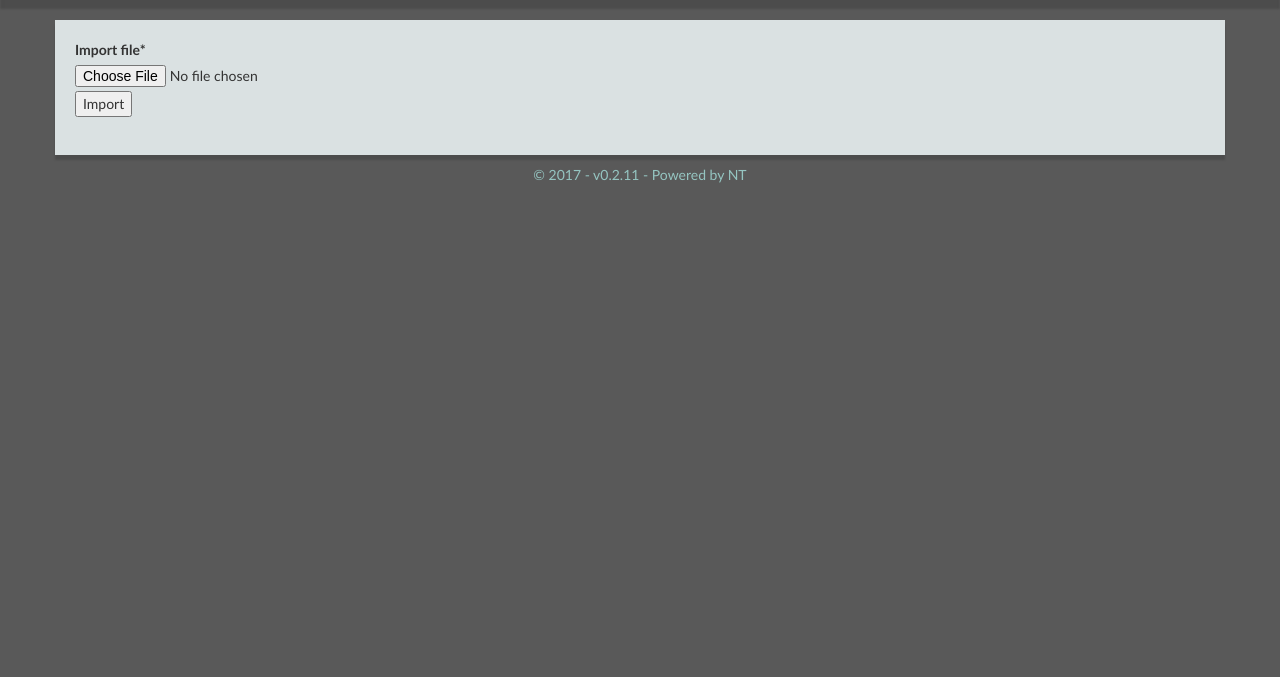
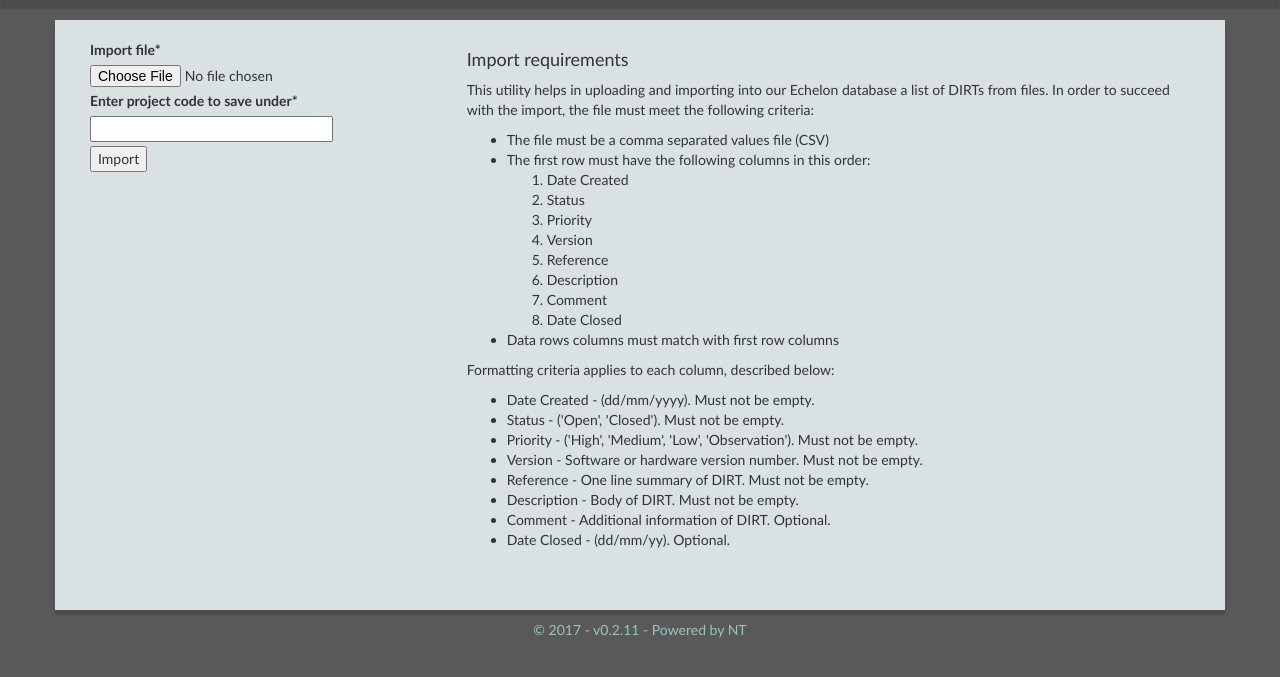
Before and after one commit to nevtum/hivemind, a Django app: page /dirts/import/ in a window 1280 px wide. Shown: the part 51-728 px from the top of the page. Run offline with Django 3.2, Linux system fonts and the light colour scheme; parts of the project's set-up code (start-up, migrations or seed data) failed here and were passed over; some libraries are stand-ins or nearby versions.

Commit message:
building up boilerplate for import

```diff
--- a/src/dirts/forms.py
+++ b/src/dirts/forms.py
@@ -5,6 +5,7 @@ from django.utils import timezone
 
 class ImportDirtsForm(forms.Form):
     import_file = forms.FileField(allow_empty_file=False)
+    project_code = forms.CharField(label='Enter project code to save under')
 
 class ViewDirtReportForm(ModelForm, forms.Form):
     prior_to_date = forms.DateField(initial=timezone.now)
--- a/src/dirts/templates/begin_import.html
+++ b/src/dirts/templates/begin_import.html
@@ -1,4 +1,5 @@
 {% extends "base.html" %}
+{% load staticfiles %}
 
 {% block content %}
 {% load crispy_forms_tags %}
@@ -9,10 +10,41 @@
 </div>
 {% endif %}
 
-{% if data %}
-{{ data }}
-{% endif %}
+<div id="help" class="col-md-8 pull-right">
+    <h4>Import requirements</h4>
+    <span>
+        <p>This utility helps in uploading and importing into our Echelon database a list of DIRTs from files. In order to succeed with the import, the file must meet the following criteria:</p>
+        <ul>
+            <li>The file must be a comma separated values file (CSV)</li>
+            <li>The first row must have the following columns in this order:
+                <ol>
+                    <li>Date Created</li>
+                    <li>Status</li>
+                    <li>Priority</li>
+                    <li>Version</li>
+                    <li>Reference</li>
+                    <li>Description</li>
+                    <li>Comment</li>
+                    <li>Date Closed</li>
+                </ol>
+            </li>
+            <li>Data rows columns must match with first row columns</li>
+        </ul>
+        <p>Formatting criteria applies to each column, described below:</p>
+        <ul>
+            <li>Date Created - (dd/mm/yyyy). Must not be empty.</li>
+            <li>Status - ('Open', 'Closed'). Must not be empty.</li>
+            <li>Priority - ('High', 'Medium', 'Low', 'Observation'). Must not be empty.</li>
+            <li>Version - Software or hardware version number. Must not be empty.</li>
+            <li>Reference - One line summary of DIRT. Must not be empty.</li>
+            <li>Description - Body of DIRT. Must not be empty.</li>
+            <li>Comment - Additional information of DIRT. Optional.</li>
+            <li>Date Closed - (dd/mm/yy). Optional.</li>
+        </ul>
+    </span>
+</div>
 
+<div class="col-md-4">
     <form
         class="myform"
         enctype="multipart/form-data"
@@ -22,5 +54,50 @@
         {{ form|crispy }}
         <input type="submit" value="Import" />
     </form>
+</div>
 
 {% endblock %}
+
+
+{% block custom_css %}
+    <link rel="stylesheet" href="{% static "css/jquery-ui.css" %}" />
+    <style>
+        #id_project_code {
+            width: 70%;
+        }
+        #help {
+            margin-bottom: 30px;
+        }
+    </style>
+{% endblock %}
+
+{% block custom_javascript %}
+    <script type="text/javascript" src="{% static "js/jquery-ui.js" %}"></script>
+    <script type="text/javascript">
+        $(function() {
+
+            var url = "{% url 'dirts:project-suggest-list' %}";
+
+            var fetch_results = function(request, response) {
+                var term = request.term;
+                $.getJSON(url, {'q': term}, function(data) {
+                    var results = [];
+                    $.each(data, function(k, v) {
+                        results.push(v);
+                    });
+                    response(results);
+                });
+            };
+
+            $("#id_project_code").autocomplete({
+                minLength: 3,
+                select: function(evt, ui) {
+                    // logic on select something
+                },
+                source: function(request, response) {
+                    fetch_results(request, response);
+                },
+            });
+        });
+    </script>
+{% endblock %}
--- a/src/dirts/views.py
+++ b/src/dirts/views.py
@@ -47,7 +47,7 @@ def begin_import(request):
 
 def complete_import(request):
     data = request.session.get('data', None)
-    return render(request, 'begin_import.html', {'data': data})
+    return render(request, 'confirm_import.html', {'data': data})
 
 def dirts_by_tag(request, slug):
     tag = get_object_or_404(Tag, slug=slug)
```
Also changed, not shown: src/dirts/templates/confirm_import.html (added, +15 -0 lines). Lines whose indentation alone changed are shown as unchanged.
